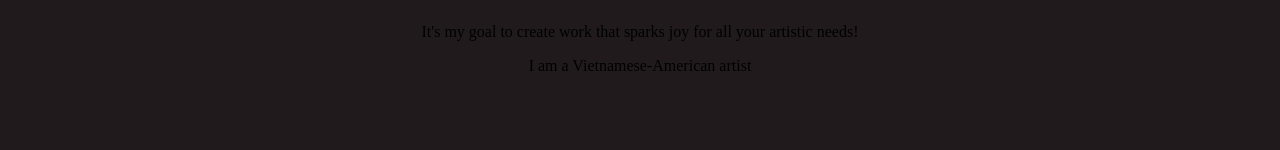
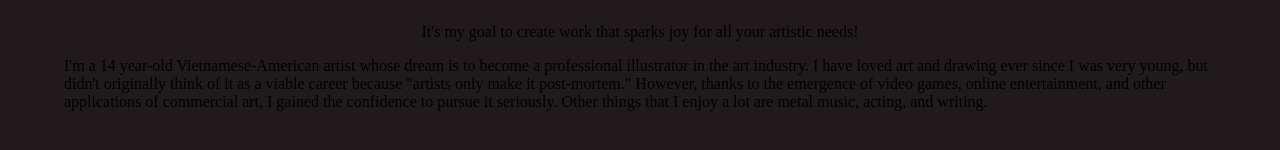
Before and after one commit to Valerie-Ha/Website-Project, a plain HTML site: page about.html in a window 1280 px wide. Shown: the part 192-342 px from the top of the page. Drawn offline with Linux system fonts and the light colour scheme; a web font is replaced by a local one.

Commit message:
Tue, Mar 28, 2023, 7:50 PM +00:00

```diff
--- a/about.html
+++ b/about.html
@@ -52,7 +52,14 @@
             <div class="about-container">
                 <h4>Freelance Illustrator/Graphic Designer</h4>
                 <p>It's my goal to create work that sparks joy for all your artistic needs!</p>
-                <p2>I am a Vietnamese-American artist </p2>
+                <div class="auto-bio">
+                    <p2>I'm a 14 year-old Vietnamese-American artist whose dream is to become a professional illustrator in the art industry.
+                        I have loved art and drawing ever since I was very young, but didn't originally think of it as a viable career because
+                        "artists only make it post-mortem." However, thanks to the emergence of video games, online entertainment, and other
+                        applications of commercial art, I gained the confidence to pursue it seriously. Other things that I enjoy a lot are metal music,
+                        acting, and writing.
+                    </p2>
+                </div>
             </div>
         </div>
 
```
